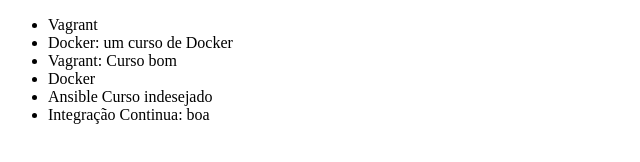
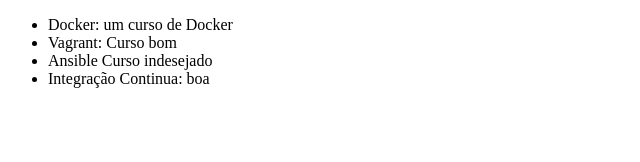
Before and after one commit to ktverde/Alura-git, a plain HTML site: page index.html in a window 1280 px wide. Shown: the whole page, without its empty margins (0-640 px from the left). Drawn offline with Linux system fonts and the light colour scheme.

Commit message:
Codigo pronto para release

```diff
--- a/index.html
+++ b/index.html
@@ -6,10 +6,8 @@
 </head>
 <body>
     <ul>
-        <li>Vagrant</li>
         <li>Docker: um curso de Docker</li>
         <li>Vagrant: Curso bom</li>
-        <li>Docker</li>
         <li>Ansible Curso indesejado</li>
         <li>Integração Continua: boa </li>
     </ul>
```
